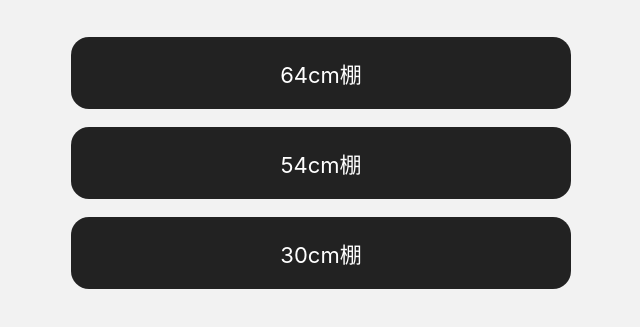
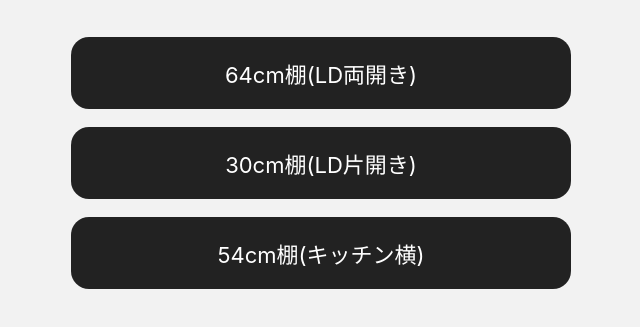
Before and after one commit to yuitoooooooo/Muji, a plain HTML site: page index.html in a window 1280 px wide. Shown: the part 277-604 px from the top of the page, without its empty margins (319-959 px from the left). Drawn offline with Linux system fonts and the light colour scheme.

Commit message:
index.html を更新

```diff
--- a/index.html
+++ b/index.html
@@ -49,15 +49,15 @@ a{
 <h1>無印収納シミュレーター</h1>
 
 <a href="muji_64cm_fixed.html">
-64cm棚
+64cm棚(LD両開き)
+</a>
+
+<a href="muji_30cm_fixed.html">
+30cm棚(LD片開き)
 </a>
 
 <a href="muji_54cm_fixed.html">
-54cm棚
-</a>
-
-<a href="muji_30cm_fixed.html">
-30cm棚
+54cm棚(キッチン横)
 </a>
 
 </div>
```
